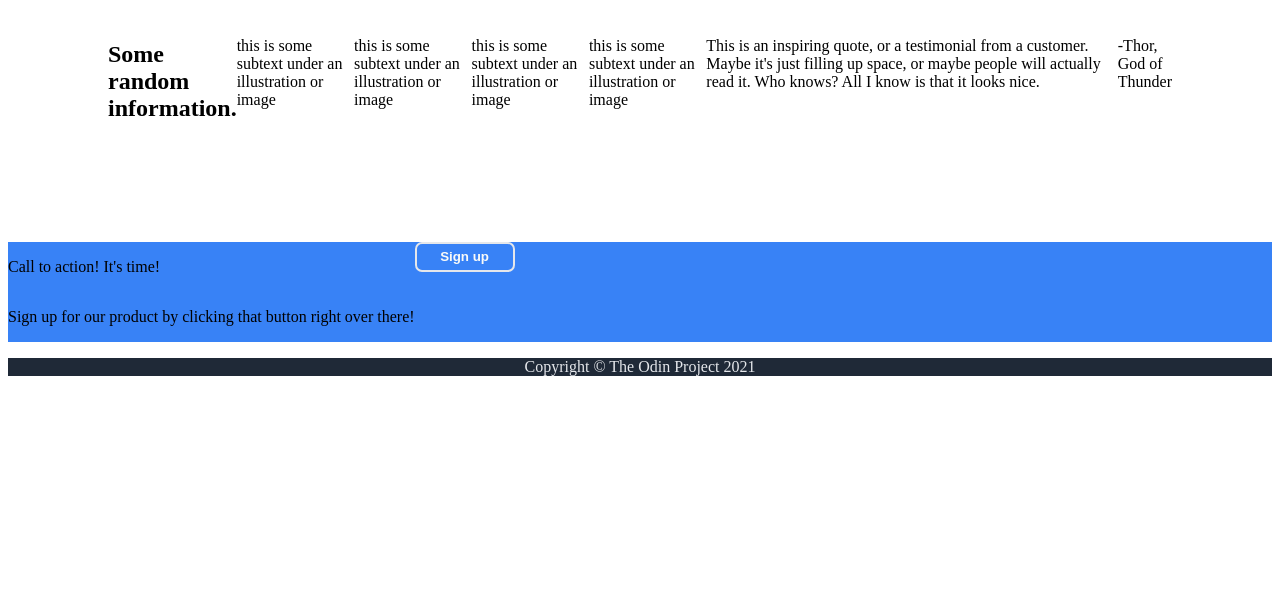
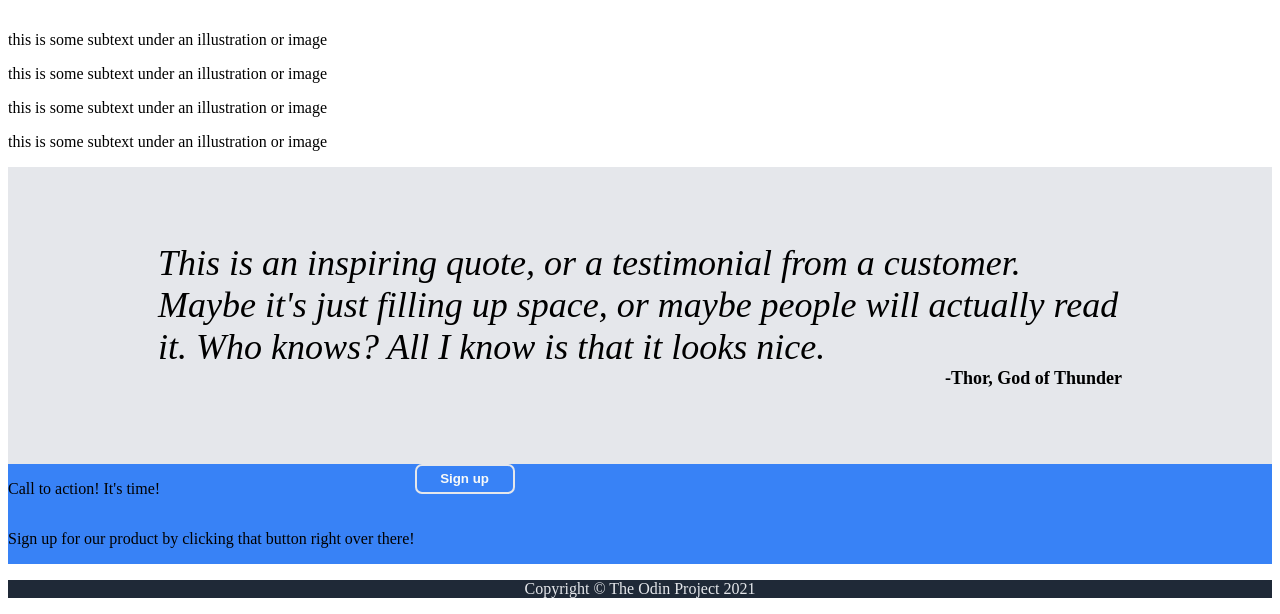
Before and after one commit to Shevrel/odin-landingpage, a plain HTML site: page index.html in a window 1280 px wide. Shown: the part 440-1054 px from the top of the page. Before the commit the page ends 832 px from the top, so only its background shows below. Drawn offline with Linux system fonts and the light colour scheme.

Commit message:
Style quote part.
Add padding to quote container.

```diff
--- a/index.html
+++ b/index.html
@@ -11,7 +11,7 @@
     <body>
       <div class="header">
         <div class="headertop">
-          <h1>Header Logo</h1>
+          <h1 class="header-logo">Header Logo</h1>
           <ul>
             <li><a href="#">header link one</a></li>
             <li><a href="#">header link two</a></li>
@@ -28,15 +28,18 @@
         </div>
       </div>
       <div class="content">
-        <h2>Some random information.</h2>
+        <h2 class="header-info">Some random information.</h2>
+        <div class="info">
           <p>this is some subtext under an illustration or image</p>
           <p>this is some subtext under an illustration or image</p>
           <p>this is some subtext under an illustration or image</p>
           <p>this is some subtext under an illustration or image</p>
-
-        <p class="quote">This is an inspiring quote, or a testimonial from a customer.
+        </div>
+        <div class="quote">
+          <p class="quote-text">This is an inspiring quote, or a testimonial from a customer.
             Maybe it's just filling up space, or maybe people will actually read it. Who knows? All I know is that it looks nice.</p>
           <p class="author">-Thor, God of Thunder</p>
+        </div>
       </div>
 
       <div class="footer-section">
--- a/style.css
+++ b/style.css
@@ -1,11 +1,14 @@
-body {
-
-}
-
 .header,
 .footer {
     /* display: flex; */
     background-color: #1f2937;
+}
+
+.header-logo {
+    color: #f9faf8;
+    font-size: 18px;
+    margin: 0;
+    padding: 0;
 }
 
 .headertop,
@@ -16,7 +19,7 @@ body {
 }
 
 .headertop {
-    flex-direction: row;
+    padding-top: 24px;
 }
 
 .headerbot {
@@ -81,6 +84,8 @@ body {
 ul {
     display: flex;
     list-style-type: none;
+    margin: 0;
+    padding: 0;
     gap: 24px;
 }
 
@@ -90,16 +95,44 @@ a {
     text-decoration: none;
 }
 
-h1,
-h3 {
-    color: #f9faf8;
-    font-size: 18px;
+.content {
+    /* padding: 30px 125px; */
+    display: flex;
+    flex-direction: column;
+    flex: 1;
 }
 
-.content {
-    padding: 100px;
+.header-info {
     display: flex;
-    flex: 1;
+    justify-content: center;
+    font-size: 36px;
+    color: #1f2937;
+    font-weight: 900;
+}
+
+.quote {
+    display: flex;
+    flex-direction: column;
+    align-items: center;
+    background-color: #e5e7eb;
+    padding: 75px 150px;
+}
+
+.quote > * {
+    margin: 0;
+    padding: 0;
+}
+
+.quote-text {
+    display: flex;
+    font-size: 36px;
+    font-style: italic;
+}
+
+.author {
+    font-size: 18px;
+    font-weight: 900;
+    align-self: flex-end;
 }
 
 .footer-section {
```
Lines whose indentation alone changed are shown as unchanged.
